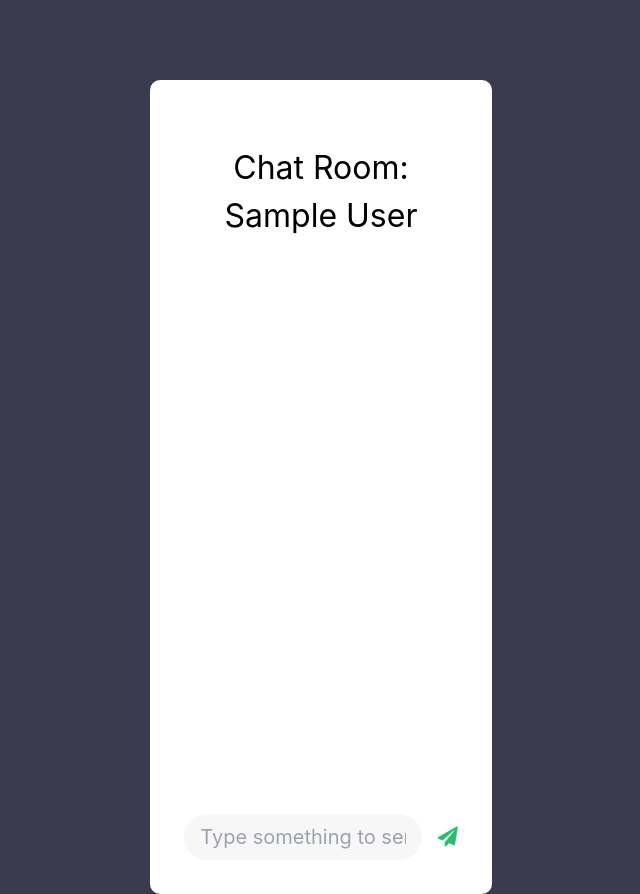
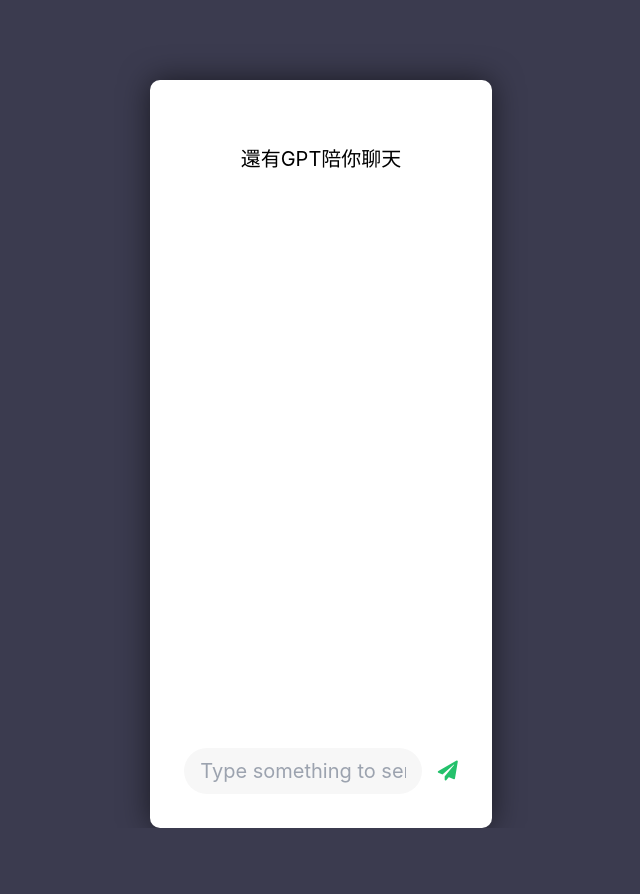
Before and after one commit to shuzen001/compact-chat-room, a Flask app: page /gpt_room in a window 1280 px wide. Shown: the whole page, without its empty margins (319-959 px from the left). After the commit the page ends 828 px from the top, so only its background shows below. Run offline with Flask 3, Linux system fonts and the light colour scheme; the visitor is signed in with stand-in values (Sample User, id 1); some libraries are stand-ins or nearby versions.

Commit message:
few update

```diff
--- a/main.py
+++ b/main.py
@@ -4,15 +4,18 @@
 import requests
 import os
 from openai import OpenAI
-client = OpenAI(api_key='sk-') #輸入你的API_KEY
+
+api_key = os.getenv("OPENAI_API_KEY") #記得要設置環境變數 export OPENAI_API_KEY='your_openai_api_key'
+
+client = OpenAI(api_key=api_key) #輸入你的API_KEY
+
+
 
 from string import ascii_uppercase
 
 app = Flask(__name__)
 app.config["SECRET_KEY"] = "secret"
 socketio = SocketIO(app)
-
-# OpenAI GPT API 設置
 
 rooms = {}
 
@@ -74,11 +77,11 @@
     complete_response = ""
     stream = client.chat.completions.create(
         model="gpt-4",
-        messages=[{"role": "user", "content": f"{message}"}],
+        messages=[{"role": "user", "content": f"{message}"},{"role": "system", "content": "Only answer in traditional chinese"},],
         stream=True,
-        max_tokens=150,
-        temperature=0.9,
-        top_p=1,
+        max_tokens=300,
+        temperature=0.7,
+        top_p=0.9,
         frequency_penalty=0,
         presence_penalty=0.6,
     )
--- a/templates/base.html
+++ b/templates/base.html
@@ -3,7 +3,7 @@
 
 <head>
     <meta charset="UTF-8">
-    <meta content="width=device-width, initial-scale=1.0" name="viewport" />
+    <meta content="width=device-width, initial-scale=1.0, , user-scalable=no" name="viewport" />
 
     <title>Chat</title>
     <script src="https://cdn.tailwindcss.com"></script>
@@ -64,8 +64,8 @@
     </script>
 </head>
 
-<body class="bg-blue-gray ">
-    <div class="content flex justify-center h-screen ">
+<body class="bg-blue-gray "style="max-height: 100vh;;">
+    <div class="content flex justify-center h-screen " style="max-height: 100vh; ">
         {% block content %}{% endblock %}
     </div>
 </body>
--- a/templates/gpt_room.html
+++ b/templates/gpt_room.html
@@ -35,19 +35,21 @@
     .title {
         font-size: xx-large;
     }
+
+    .message-inner-box {
+        box-shadow: 0 0 30px #00000090;
+    }
+
 </style>
 
 <!-- <div id="chat-box"></div>
 <input type="text" id="message-input" placeholder="輸入訊息...">
 <button id="send-button">發送</button> -->
 
-<div class="message-box bg-blue-gray" style="border: 0;">
-    <div class="w-full md:w-2/3 lg:w-1/2 xl:w-1/3 bg-white p-6 m-auto" style="border-radius:inherit;">
-        <h2 class="title" style="padding: 40px;">Chat Room: {{name}}</h2>
-        <div
-        class="messages overflow-y-auto mb-6"
-        style="height: 500px;"
-        id="chat-box">
+<div class="message-box bg-blue-gray" style="border: 0; ">
+    <div class="message-inner-box w-full md:w-2/3 lg:w-1/2 xl:w-1/3 bg-white p-6 m-auto" style="border-radius:inherit;">
+        <h2 class="title" style="padding: 40px; font-size: 2.5vb;">還有GPT陪你聊天</h2>
+        <div class="messages overflow-y-auto mb-6" style="height: 500px;" id="chat-box">
         </div>
         <!-- 原本id = "messages" -->
         <div class="inputs flex items-center">
@@ -82,7 +84,7 @@
 
     socket.on('receive_message', function (data) {
         var chatBox = document.getElementById('chat-box');
-        chatBox.innerHTML += '<p style="padding-bottom: 10px"><b>GPT :</b> ' + data.text + '</p>';
+        chatBox.innerHTML += '<p style="padding-bottom: 10px"><b style="color: green;">GPT</b> : ' + data.text + '</p>';
         chatBox.scrollTop = chatBox.scrollHeight;
     });
 
@@ -93,11 +95,11 @@
         messageInput.value = '';
 
         var chatBox = document.getElementById('chat-box');
-        chatBox.innerHTML += `<p style="padding-bottom: 10px"><b>${name} : </b>${message}</p>`;
+        chatBox.innerHTML += `<div class="arrowbox2-right"><p style="padding-bottom: 10px"><b style="color: blue;">${name}</b> : ${message}</p></div>`;
         chatBox.scrollTop = chatBox.scrollHeight;
     };
 
-    const sendMessage = function() {
+    const sendMessage = function () {
         // const message = document.getElementById("message-input");
         // if (message.value == "") return;
         // socketio.emit("message", { data: message.value });
@@ -108,7 +110,7 @@
         messageInput.value = '';
 
         var chatBox = document.getElementById('chat-box');
-        chatBox.innerHTML += `<p style="padding-bottom: 10px"><b>${name} : </b>${message}</p>`;
+        chatBox.innerHTML += `<p style="padding-bottom: 10px"><b style="color: blue;">${name}</b> : ${message}</p>`;
         chatBox.scrollTop = chatBox.scrollHeight;
     };
 </script>
```
Also changed, not shown: templates/room.html (+8 -2 lines).
